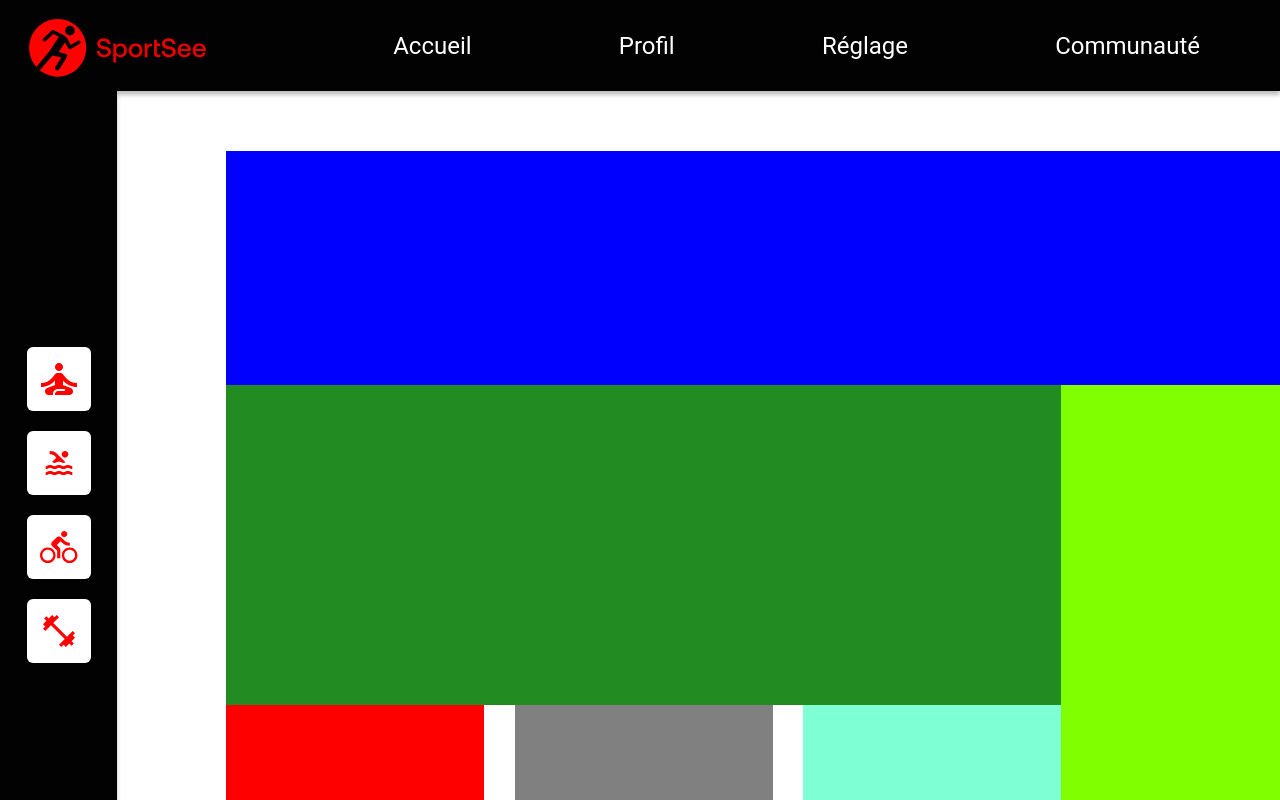
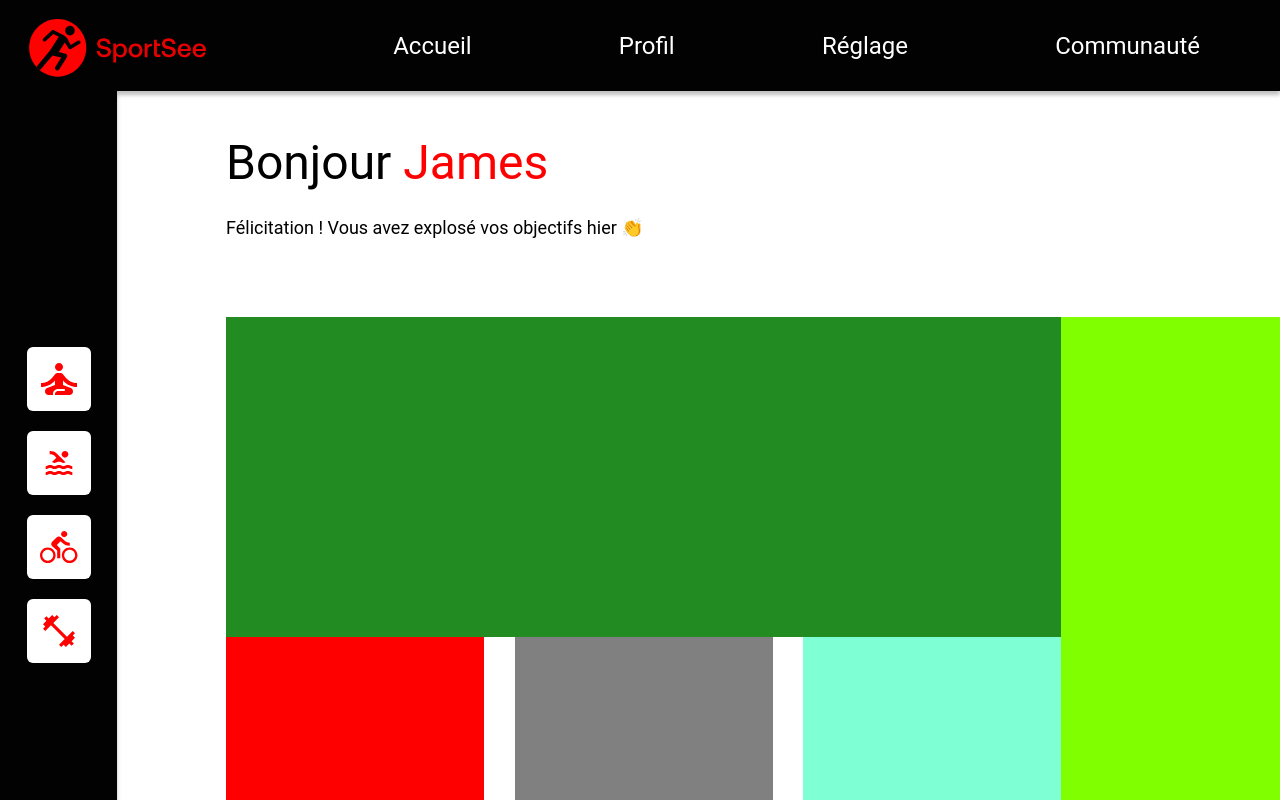
Before and after one commit to TheCatIsOnTheMoon/GilletGarasSamantha_12_09032022, a React (Create React App) app: page / in a window 1280 px wide. Shown: the top 800 px of the page. Built offline with nearby package versions, Linux system fonts and the light colour scheme.

Commit message:
hello componant styled

```diff
--- a/src/components/Hello/index.jsx
+++ b/src/components/Hello/index.jsx
@@ -1,7 +1,16 @@
 import './style.css';
 
 function Hello() {
-  return <div id="hello"></div>;
+  return (
+    <div id="hello">
+      <p id="hello_name">
+        Bonjour <span>James</span>
+      </p>
+      <p id="hello_congrats">
+        Félicitation ! Vous avez explosé vos objectifs hier 👏
+      </p>
+    </div>
+  );
 }
 
 export default Hello;
--- a/src/components/Hello/style.css
+++ b/src/components/Hello/style.css
@@ -1,5 +1,16 @@
-#hello {
-    height: 234px;
-    width: 100%;
-    background-color: blue;
+#hello_name {
+  font-size: 48px;
+  line-height: 24px;
+  padding-bottom: 41px;
 }
+
+#hello_name span {
+  color: #ff0000;
+}
+
+#hello_congrats {
+    font-weight: 400;
+font-size: 18px;
+line-height: 24px;
+padding-bottom: 77px;
+}
```
